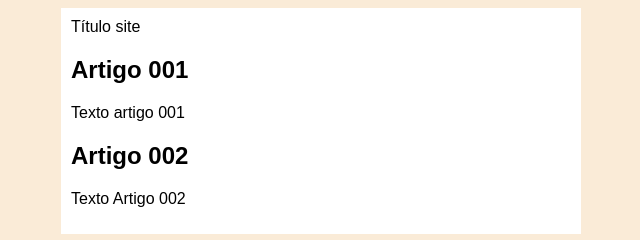
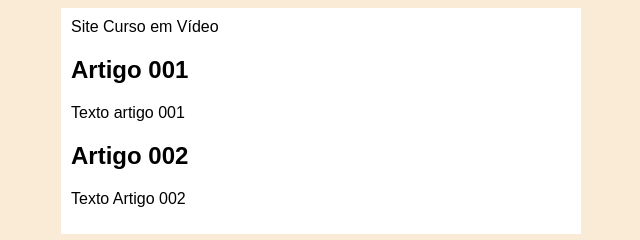
Before and after one commit to otaviocristiano/projeto-site, a plain HTML site: page index.html in a window 1280 px wide. Shown: the full height of the page, 319-959 px from the left. Drawn offline with Linux system fonts and the light colour scheme.

Commit message:
iniciei o design

```diff
--- a/index.html
+++ b/index.html
@@ -9,7 +9,7 @@
 <body>
     <main>
         <header>
-            Título site
+            Site Curso em Vídeo
         </header>
         <article>
             <h2>Artigo 001</h2>
```
